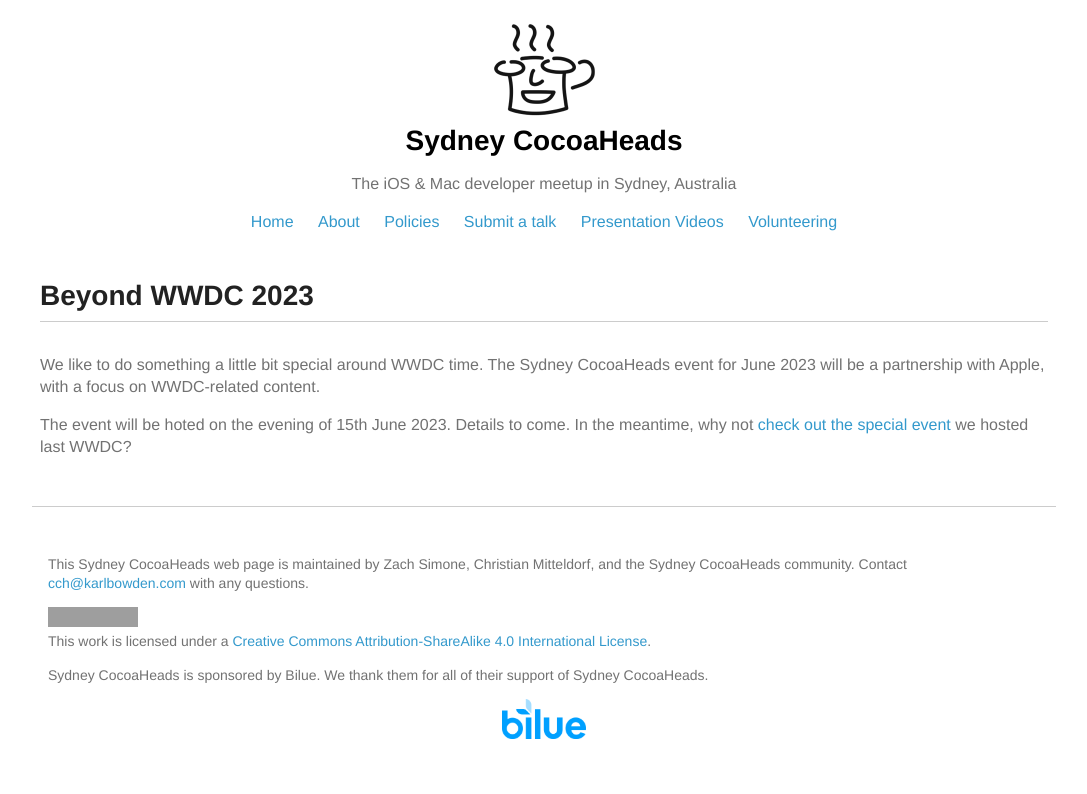
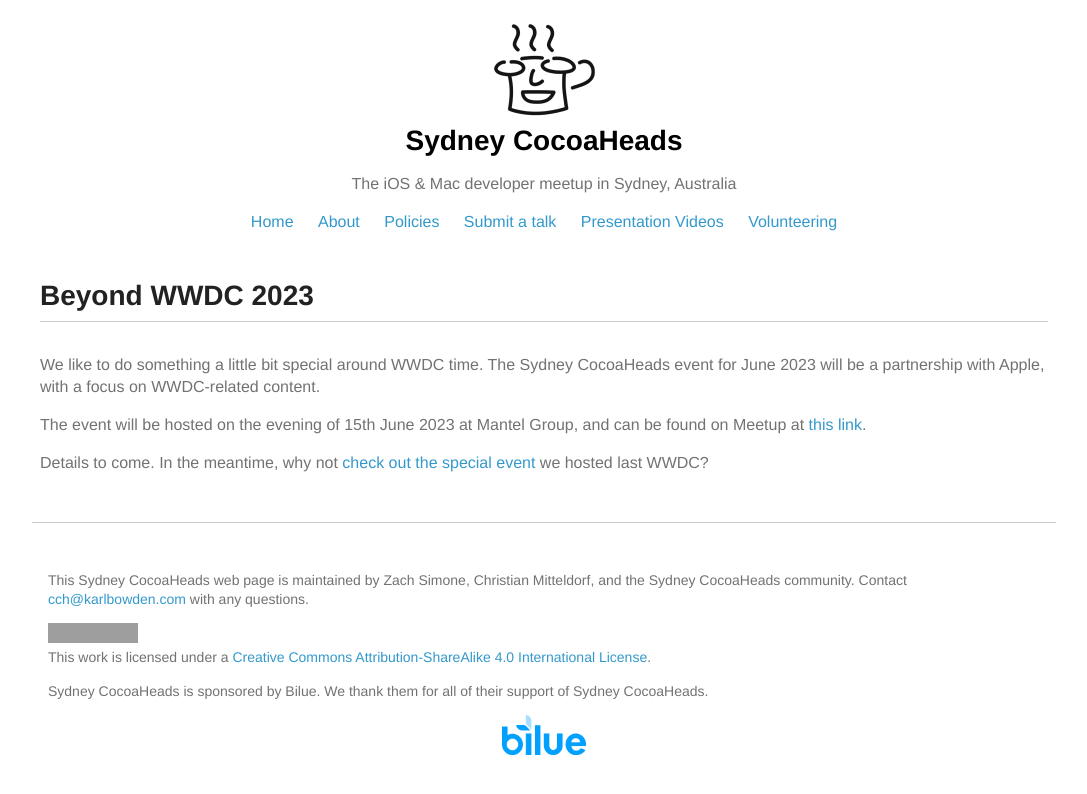
Before and after one commit to SydneyCocoaHeads/SydneyCocoaheads.github.io, a Jekyll site: the page built from beyond-wwdc.md, in a window 1280 px wide. Shown: the top 794 px of the page, without its empty margins (96-1183 px from the left). Built offline with Jekyll 4.4.1, drawn with Linux system fonts in a browser that asks for light colours; grey boxes are pictures that could not be loaded.

Commit message:
Update Beyond WWDC page with link to Meetup event for 2023.

```diff
--- a/beyond-wwdc.md
+++ b/beyond-wwdc.md
@@ -7,4 +7,6 @@
 
 We like to do something a little bit special around WWDC time. The Sydney CocoaHeads event for June 2023 will be a partnership with Apple, with a focus on WWDC-related content.
 
-The event will be hoted on the evening of 15th June 2023. Details to come. In the meantime, why not [check out the special event](https://www.youtube.com/watch?v=XgJrtDtDiS4) we hosted last WWDC?
+The event will be hosted on the evening of 15th June 2023 at Mantel Group, and can be found on Meetup at [this link](https://www.meetup.com/en-AU/sydneycocoaheads/events/293545440/).
+
+Details to come. In the meantime, why not [check out the special event](https://www.youtube.com/watch?v=XgJrtDtDiS4) we hosted last WWDC?
```
